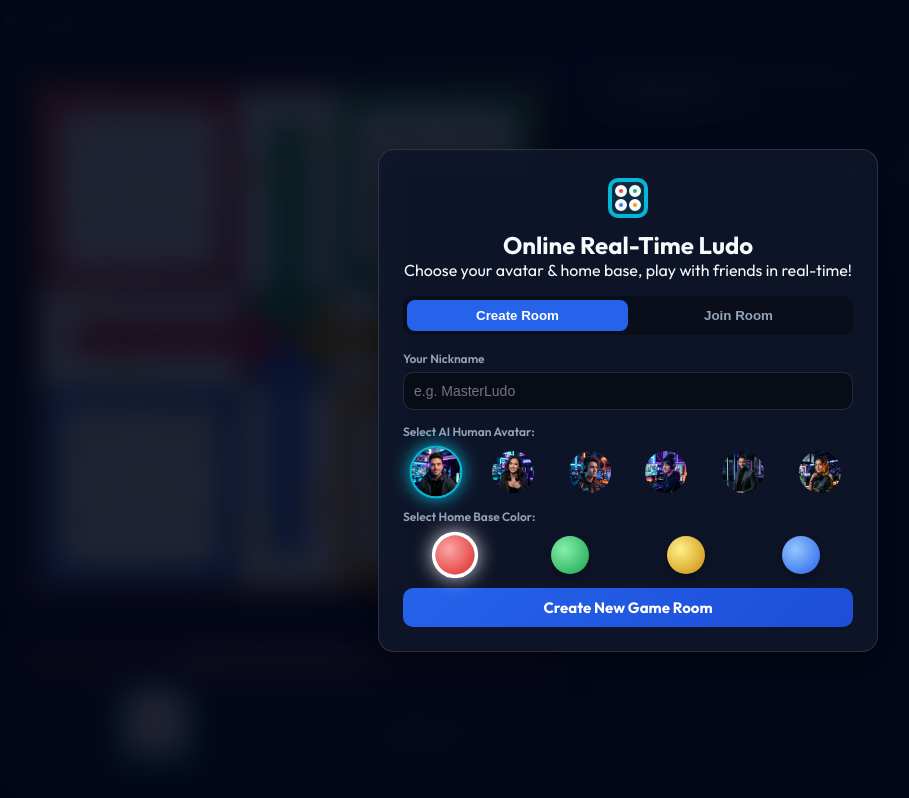
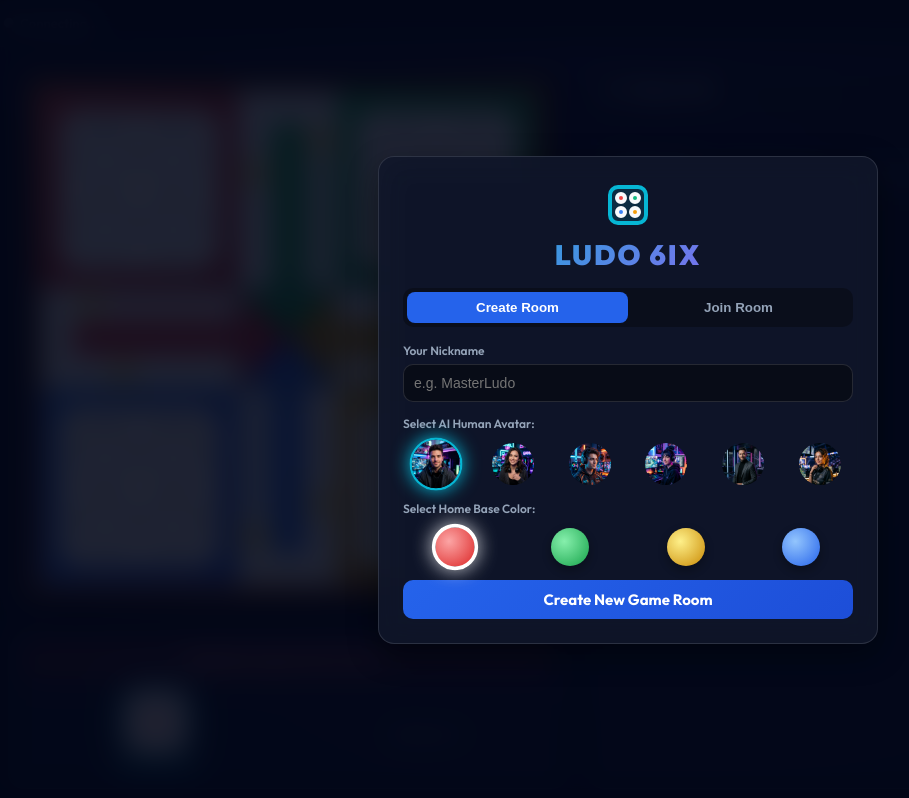
Before and after one commit to DEBABRATA1331/ELUDO, a website: page public/index.html in a window 1280 px wide. Shown: the whole page, without its empty margins (12-921 px from the left). Drawn offline with nearby package versions, Linux system fonts and the light colour scheme; no server answers.

Commit message:
Feat: Updated lobby header and title branding to LUDO 6IX

```diff
--- a/public/index.html
+++ b/public/index.html
@@ -5,7 +5,7 @@
   <meta name="viewport" content="width=device-width, initial-scale=1.0, maximum-scale=1.0, user-scalable=no, viewport-fit=cover">
   <meta name="mobile-web-app-capable" content="yes">
   <meta name="apple-mobile-web-app-capable" content="yes">
-  <title>Ludo Real-Time - Online Multiplayer</title>
+  <title>LUDO 6IX</title>
   <!-- Modern Font: Outfit -->
   <link rel="preconnect" href="https://fonts.googleapis.com">
   <link rel="preconnect" href="https://fonts.gstatic.com" crossorigin>
@@ -216,8 +216,7 @@
             <circle cx="8.5" cy="15.5" r="2" fill="#3b82f6"/>
           </svg>
         </div>
-        <h2>Online Real-Time Ludo</h2>
-        <p>Choose your avatar & home base, play with friends in real-time!</p>
+        <h2 style="font-size: 28px; font-weight: 900; letter-spacing: 2px; background: linear-gradient(135deg, #06b6d4, #a855f7); -webkit-background-clip: text; -webkit-text-fill-color: transparent;">LUDO 6IX</h2>
       </div>
 
       <div class="lobby-tabs">
```
